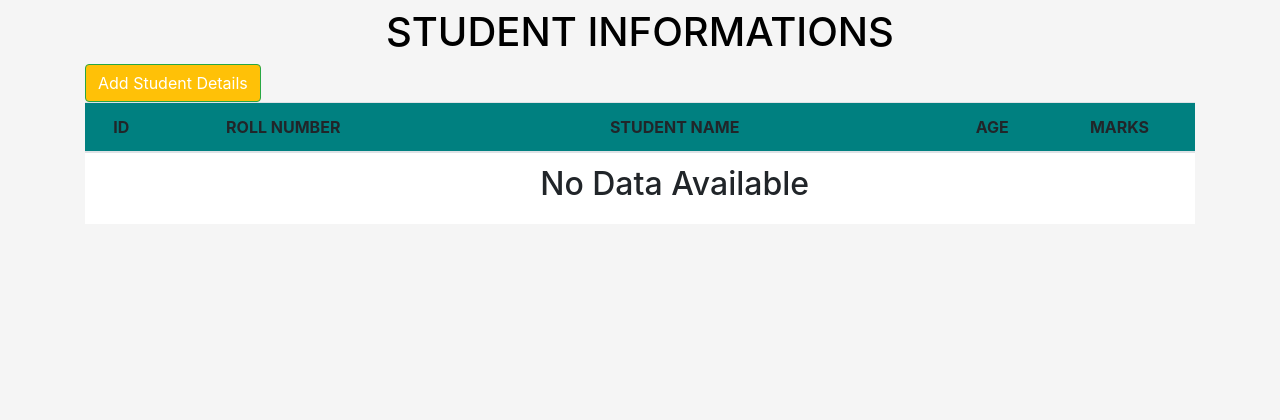
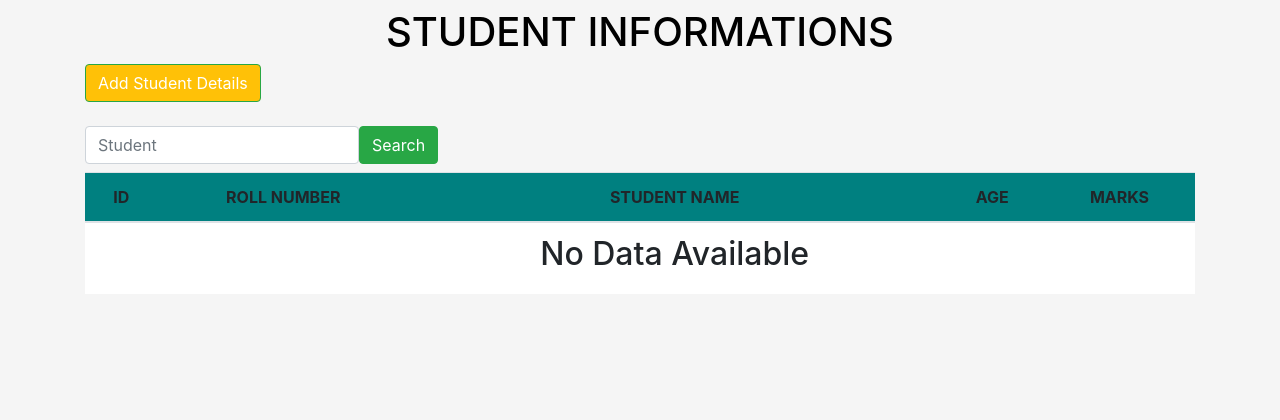
Before and after one commit to vishal2695/Credicxo_task, a Django app: template credicxo/task1/templates/app/home.html in a window 1280 px wide. Shown: the part 72-492 px from the top of the page. Run offline with Django 3.2, Linux system fonts and the light colour scheme; the template is opened without the code that fills it, so the values that code supplies are empty; some libraries are stand-ins or nearby versions; some web fonts are replaced.

Commit message:
some changes

```diff
--- a/credicxo/task1/templates/app/home.html
+++ b/credicxo/task1/templates/app/home.html
@@ -6,6 +6,11 @@
     <h1 class="text-center">STUDENT INFORMATIONS</h1>
 
     <div><button class="btn btn-warning btn-outline-success"><a style="text-decoration: none;" class="text-white" href="{% url 'add' %}">Add Student Details</a></button></div>
+    <form action="{% url 'search' %}" method="post"   class="form-inline mt-3">
+        {% csrf_token %}
+        <input type="text" name='name' placeholder="Student" class="form-control my-sm-2">
+        <button type="submit" class="btn btn-success">Search</button>
+      </form>
     <div class="text-center">
         <table class="col-sm-12 table table-hover bg-white">
             <thead>
--- a/credicxo/task1/urls.py
+++ b/credicxo/task1/urls.py
@@ -8,5 +8,6 @@ urlpatterns = [
     path('log/', views.userlogout, name='logout'),
     path('add_data/', views.addstudent, name='add'),
     path('update/<int:id>', views.updatestudent, name='changedata'),
-    path('delete/<int:id>', views.deletestudent, name='deletedata')
+    path('delete/<int:id>', views.deletestudent, name='deletedata'),
+    path('search', views.searchstudent, name='search')
 ]
```
Also changed, not shown: credicxo/task1/templates/app/login.html (+2 -5 lines), credicxo/task1/templates/app/signup.html (+1 -7 lines), credicxo/task1/views.py (+5 -2 lines).
